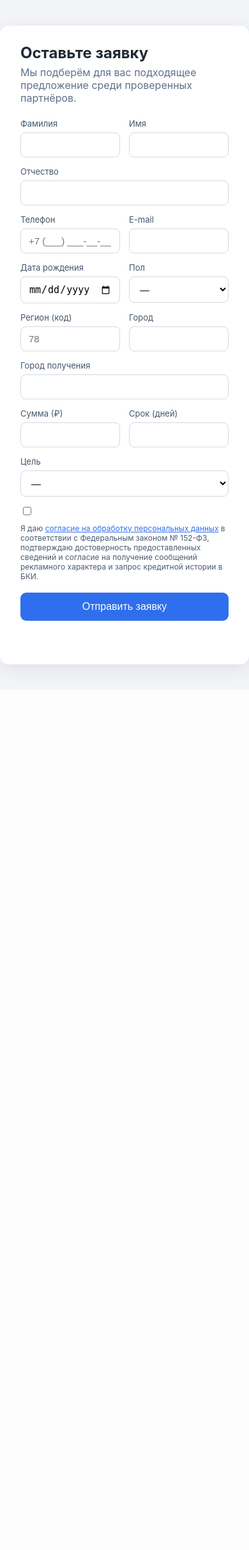
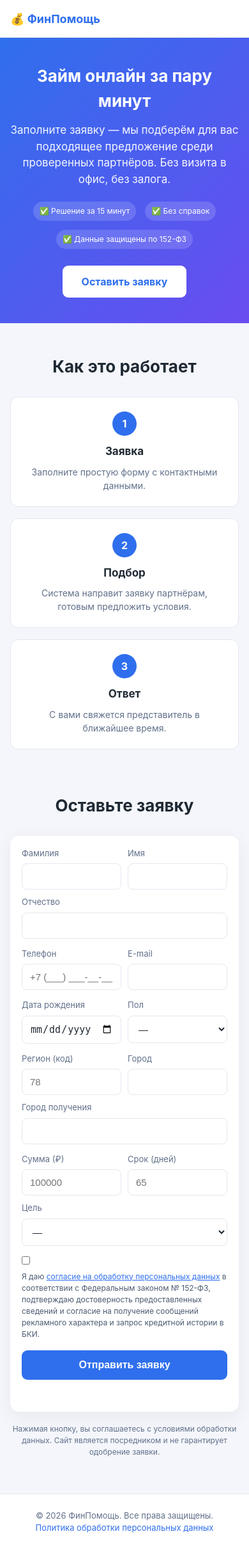
Before and after one commit to joker10451/gunicorn-app-app, a Flask app: page / in a window 390 px wide. Shown: the whole page at 64% size. Before the commit the page ends 1065 px from the top, so only its background shows below. Run offline with Flask 3, Linux system fonts and the light colour scheme.

Commit message:
Redesign landing: hero, steps, mobile-adaptive, referrer tracking

```diff
--- a/static/script.js
+++ b/static/script.js
@@ -13,9 +13,17 @@
     utm_content: "subid4",
     utm_term: "subid5",
   };
+  let hasUtm = false;
   for (const [utm, field] of Object.entries(utmMap)) {
     const v = params.get(utm);
-    if (v) document.getElementById(field).value = v;
+    if (v) { document.getElementById(field).value = v; hasUtm = true; }
+  }
+  // Если UTM нет, но есть referrer — запишем источник в subid1
+  if (!hasUtm && document.referrer) {
+    try {
+      const ref = new URL(document.referrer);
+      document.getElementById("subid1").value = ref.hostname;
+    } catch (e) { /* ignore */ }
   }
 
   phone.addEventListener("input", function () {
--- a/static/style.css
+++ b/static/style.css
@@ -1,51 +1,84 @@
-* { box-sizing: border-box; }
+* { box-sizing: border-box; margin: 0; padding: 0; }
+:root {
+  --bg: #f4f6fb;
+  --card: #fff;
+  --primary: #2f6fed;
+  --primary-d: #2559c9;
+  --text: #1f2933;
+  --muted: #61708a;
+  --border: #e3e8ef;
+  --ok: #1a8a4a;
+  --err: #c0392b;
+}
 body {
-  margin: 0;
   font-family: -apple-system, "Segoe UI", Roboto, Arial, sans-serif;
-  background: #f2f4f8;
-  color: #1f2933;
+  background: var(--bg);
+  color: var(--text);
+  line-height: 1.5;
 }
-.card {
-  max-width: 640px;
-  margin: 40px auto;
-  background: #fff;
-  padding: 28px 32px 36px;
-  border-radius: 14px;
-  box-shadow: 0 8px 30px rgba(0,0,0,.08);
-}
-h1 { margin: 0 0 6px; font-size: 24px; }
-.sub { margin: 0 0 22px; color: #61708a; }
+.wrap { max-width: 960px; margin: 0 auto; padding: 0 16px; }
+
+/* Topbar */
+.topbar { background: var(--card); border-bottom: 1px solid var(--border); position: sticky; top: 0; z-index: 10; }
+.topbar .wrap { display: flex; align-items: center; justify-content: space-between; height: 58px; }
+.logo { font-weight: 700; font-size: 18px; color: var(--primary); }
+.nav a { color: var(--muted); text-decoration: none; margin-left: 18px; font-size: 14px; }
+.nav a:hover { color: var(--primary); }
+
+/* Hero */
+.hero { background: linear-gradient(135deg, #2f6fed 0%, #6a4cf0 100%); color: #fff; padding: 56px 0; text-align: center; }
+.hero h1 { font-size: 34px; margin-bottom: 14px; }
+.hero .lead { font-size: 17px; max-width: 620px; margin: 0 auto 22px; opacity: .95; }
+.hero-badges { display: flex; gap: 14px; justify-content: center; flex-wrap: wrap; margin-bottom: 26px; }
+.hero-badges span { background: rgba(255,255,255,.15); padding: 7px 14px; border-radius: 20px; font-size: 13px; }
+.cta-top { display: inline-block; background: #fff; color: var(--primary); font-weight: 700; padding: 13px 30px; border-radius: 9px; text-decoration: none; font-size: 16px; }
+.cta-top:hover { background: #f0f3fb; }
+
+/* Steps */
+.steps { padding: 48px 0; }
+.steps h2, .form-section h2 { text-align: center; font-size: 26px; margin-bottom: 28px; }
+.step-grid { display: grid; grid-template-columns: repeat(3, 1fr); gap: 18px; }
+.step { background: var(--card); border: 1px solid var(--border); border-radius: 12px; padding: 22px; text-align: center; }
+.step .num { width: 38px; height: 38px; line-height: 38px; border-radius: 50%; background: var(--primary); color: #fff; font-weight: 700; margin: 0 auto 12px; }
+.step h3 { font-size: 17px; margin-bottom: 8px; }
+.step p { color: var(--muted); font-size: 14px; }
+
+/* Form */
+.form-section { padding: 20px 0 56px; }
+form { background: var(--card); max-width: 720px; margin: 0 auto; padding: 28px; border-radius: 14px; box-shadow: 0 8px 30px rgba(0,0,0,.06); }
 .row { display: flex; gap: 14px; margin-bottom: 14px; flex-wrap: wrap; }
-label { display: flex; flex-direction: column; font-size: 13px; color: #44566c; flex: 1; min-width: 140px; }
-input, select {
-  margin-top: 6px;
-  padding: 10px 12px;
-  border: 1px solid #d4dae3;
-  border-radius: 8px;
-  font-size: 15px;
-  background: #fff;
-}
-input:focus, select:focus { outline: none; border-color: #2f6fed; }
-.check { display: flex; gap: 10px; align-items: flex-start; font-size: 12px; color: #4b5a70; margin: 8px 0 18px; }
-.check input { margin-top: 2px; }
-a { color: #2f6fed; }
-button {
-  width: 100%;
-  padding: 13px;
-  background: #2f6fed;
-  color: #fff;
-  border: 0;
-  border-radius: 9px;
-  font-size: 16px;
-  cursor: pointer;
-}
-button:hover { background: #2559c9; }
+label { display: flex; flex-direction: column; font-size: 13px; color: var(--muted); flex: 1; min-width: 140px; }
+input, select { margin-top: 6px; padding: 11px 12px; border: 1px solid var(--border); border-radius: 8px; font-size: 15px; background: #fff; color: var(--text); }
+input:focus, select:focus { outline: none; border-color: var(--primary); }
+.check { display: flex; gap: 10px; align-items: flex-start; font-size: 12px; color: #4b5a70; margin: 8px 0 16px; }
+.check input { margin-top: 2px; flex-shrink: 0; }
+.check a { color: var(--primary); }
+button { width: 100%; padding: 14px; background: var(--primary); color: #fff; border: 0; border-radius: 9px; font-size: 16px; font-weight: 600; cursor: pointer; }
+button:hover { background: var(--primary-d); }
 button:disabled { opacity: .6; cursor: default; }
 .msg { margin: 14px 0 0; font-size: 14px; min-height: 18px; }
-.msg.ok { color: #1a8a4a; }
-.msg.err { color: #c0392b; }
+.msg.ok { color: var(--ok); }
+.msg.err { color: var(--err); }
+.msg a { color: var(--primary); }
+.disclaimer { text-align: center; color: var(--muted); font-size: 12px; max-width: 640px; margin: 18px auto 0; }
+
+/* Footer */
+.footer { background: var(--card); border-top: 1px solid var(--border); padding: 24px 0; text-align: center; color: var(--muted); font-size: 13px; }
+.footer a { color: var(--primary); text-decoration: none; }
+
 .hp { position: absolute; left: -9999px; width: 1px; height: 1px; overflow: hidden; }
+code { background: #f2f4f8; padding: 2px 6px; border-radius: 4px; font-size: 12px; word-break: break-all; }
 .status-table { width: 100%; border-collapse: collapse; margin-top: 14px; font-size: 14px; }
-.status-table th, .status-table td { text-align: left; padding: 8px 10px; border-bottom: 1px solid #e3e8ef; }
-.status-table th { color: #61708a; font-weight: 600; }
-code { background: #f2f4f8; padding: 2px 6px; border-radius: 4px; font-size: 12px; word-break: break-all; }
+.status-table th, .status-table td { text-align: left; padding: 8px 10px; border-bottom: 1px solid var(--border); }
+.status-table th { color: var(--muted); font-weight: 600; }
+
+/* Mobile */
+@media (max-width: 640px) {
+  .hero { padding: 40px 0; }
+  .hero h1 { font-size: 26px; }
+  .hero-badges span { font-size: 12px; padding: 6px 10px; }
+  .nav { display: none; }
+  .step-grid { grid-template-columns: 1fr; }
+  form { padding: 18px; }
+  .row { gap: 10px; }
+}
--- a/templates/index.html
+++ b/templates/index.html
@@ -3,9 +3,9 @@
 <head>
   <meta charset="utf-8" />
   <meta name="viewport" content="width=device-width, initial-scale=1" />
-  <title>Заявка на финансовую помощь</title>
+  <title>Заявка на займ онлайн — быстро и безопасно</title>
+  <meta name="description" content="Оставьте заявку на займ или кредит онлайн. Подберём проверенные предложения среди надёжных партнёров." />
   <link rel="stylesheet" href="{{ url_for('static', filename='style.css') }}" />
-  <!-- Яндекс.Метрика -->
   {% if METRIKA_ID %}
   <script type="text/javascript">
     (function(m,e,t,r,i,k,a){m[i]=m[i]||function(){(m[i].a=m[i].a||[]).push(arguments)};
@@ -15,7 +15,6 @@
   </script>
   <noscript><div><img src="https://mc.yandex.ru/watch/{{ METRIKA_ID }}" style="position:absolute; left:-9999px;" alt="" /></div></noscript>
   {% endif %}
-  <!-- Google Analytics -->
   {% if GA_ID %}
   <script async src="https://www.googletagmanager.com/gtag/js?id={{ GA_ID }}"></script>
   <script>
@@ -27,10 +26,44 @@
   {% endif %}
 </head>
 <body>
-  <main class="card">
-    <h1>Оставьте заявку</h1>
-    <p class="sub">Мы подберём для вас подходящее предложение среди проверенных партнёров.</p>
+  <header class="topbar">
+    <div class="wrap">
+      <div class="logo">💰 ФинПомощь</div>
+      <nav class="nav">
+        <a href="#form">Оставить заявку</a>
+        <a href="#how">Как это работает</a>
+        <a href="/privacy">Политика ПД</a>
+      </nav>
+    </div>
+  </header>
 
+  <section class="hero">
+    <div class="wrap">
+      <h1>Займ онлайн за пару минут</h1>
+      <p class="lead">Заполните заявку — мы подберём для вас подходящее предложение среди проверенных партнёров. Без визита в офис, без залога.</p>
+      <div class="hero-badges">
+        <span>✅ Решение за 15 минут</span>
+        <span>✅ Без справок</span>
+        <span>✅ Данные защищены по 152-ФЗ</span>
+      </div>
+      <a class="cta-top" href="#form">Оставить заявку</a>
+    </div>
+  </section>
+
+  <section id="how" class="steps">
+    <div class="wrap">
+      <h2>Как это работает</h2>
+      <div class="step-grid">
+        <div class="step"><div class="num">1</div><h3>Заявка</h3><p>Заполните простую форму с контактными данными.</p></div>
+        <div class="step"><div class="num">2</div><h3>Подбор</h3><p>Система направит заявку партнёрам, готовым предложить условия.</p></div>
+        <div class="step"><div class="num">3</div><h3>Ответ</h3><p>С вами свяжется представитель в ближайшее время.</p></div>
+      </div>
+    </div>
+  </section>
+
+  <section id="form" class="form-section">
+    <div class="wrap">
+      <h2>Оставьте заявку</h2>
       <form id="lead-form" method="post" action="/submit" novalidate>
         <div class="row">
           <label>Фамилия<input name="last_name" required autocomplete="family-name" /></label>
@@ -61,8 +94,8 @@
         </div>
 
         <div class="row">
-        <label>Сумма (₽)<input name="amount" type="number" min="1000" step="1000" /></label>
-        <label>Срок (дней)<input name="term" type="number" min="1" /></label>
+          <label>Сумма (₽)<input name="amount" type="number" min="1000" step="1000" placeholder="100000" /></label>
+          <label>Срок (дней)<input name="term" type="number" min="1" placeholder="65" /></label>
           <label>Цель
             <select name="purpose">
               <option value="">—</option>
@@ -85,12 +118,10 @@
           сведений и согласие на получение сообщений рекламного характера и запрос кредитной истории в БКИ.</span>
         </label>
 
-      <!-- honeypot: скрыто от пользователей, боты заполнят -->
         <div class="hp" aria-hidden="true">
           <label>Company<input type="text" name="company" tabindex="-1" autocomplete="off" /></label>
         </div>
 
-      <!-- UTM-метки (автозаполняются из URL, передаются в LeadGid subid1-9) -->
         <input type="hidden" name="subid1" id="subid1" />
         <input type="hidden" name="subid2" id="subid2" />
         <input type="hidden" name="subid3" id="subid3" />
@@ -100,7 +131,16 @@
         <button type="submit" id="submit-btn">Отправить заявку</button>
         <p id="msg" class="msg" role="alert"></p>
       </form>
-  </main>
+      <p class="disclaimer">Нажимая кнопку, вы соглашаетесь с условиями обработки данных. Сайт является посредником и не гарантирует одобрение заявки.</p>
+    </div>
+  </section>
+
+  <footer class="footer">
+    <div class="wrap">
+      <p>© 2026 ФинПомощь. Все права защищены.</p>
+      <p><a href="/privacy">Политика обработки персональных данных</a></p>
+    </div>
+  </footer>
 
   <script>
     window.METRIKA_ID = {% if METRIKA_ID %}{{ METRIKA_ID }}{% else %}null{% endif %};
```
Lines whose indentation alone changed are shown as unchanged.
